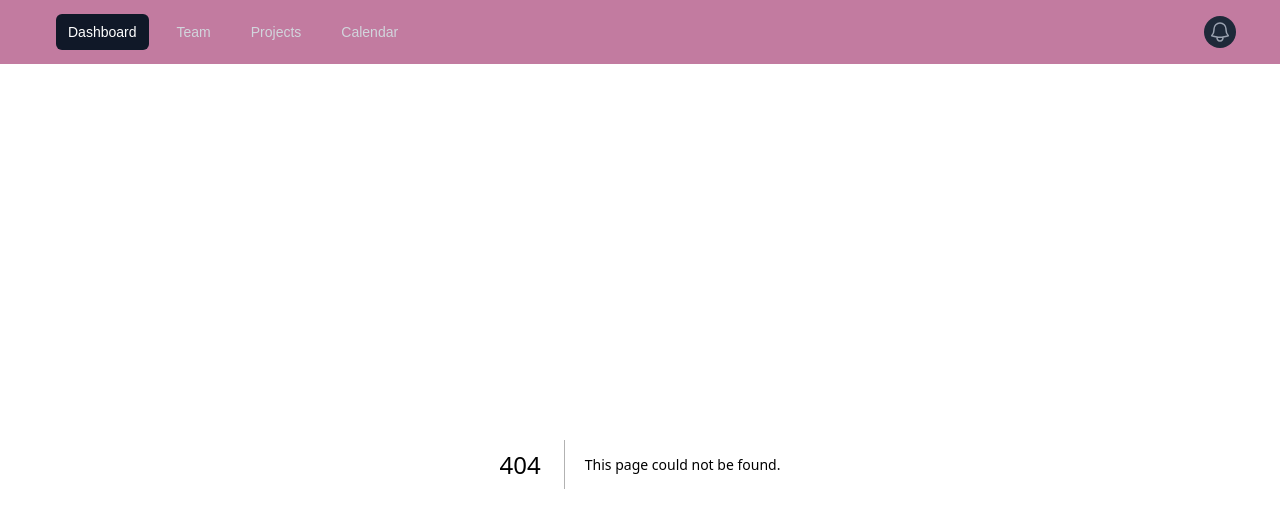
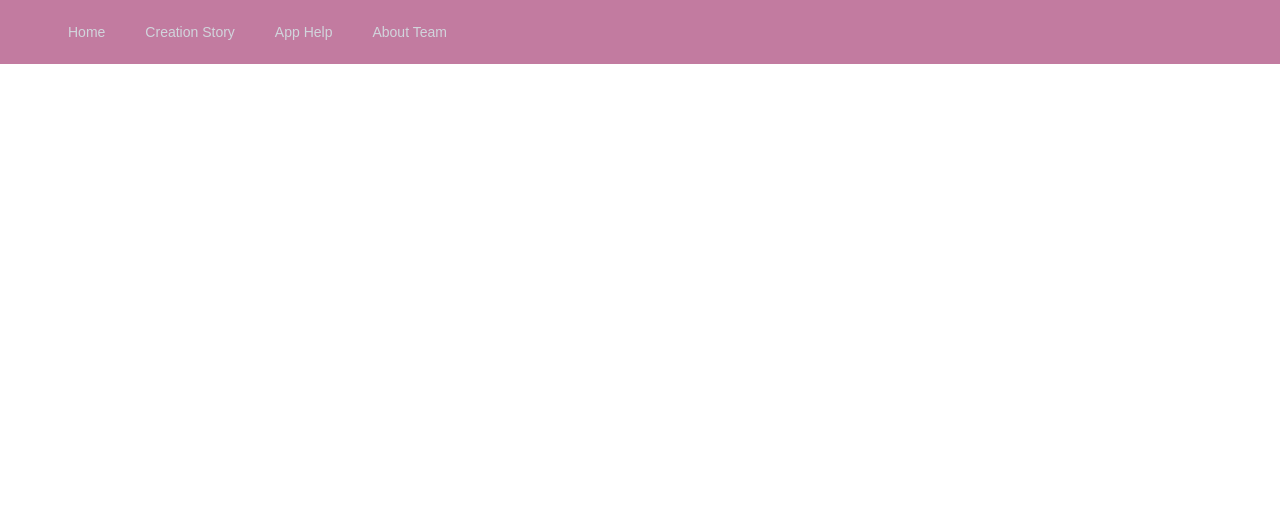
Before and after one commit to Gagana-Hettiarachchige/Spatial-Audio-Toolkit-Wiki, a Next.js app in the folder sat-wiki/: page /app-help in a window 1280 px wide. Before the commit this address had no page. Shown: the top 528 px of the page. Built offline with nearby package versions, Linux system fonts and the light colour scheme.

Commit message:
Created routes for other pages

```diff
--- /dev/null
+++ b/sat-wiki/app/about-team/page.tsx
@@ -0,0 +1,18 @@
+/*
+* FILE          : about-team\page.tsx
+* PROJECT       : Spatial Audio Toollkit
+* PROGRAMMER    : Gagana "Gage" Hettiarachchige
+* FIRST VERSION : 2025-04-10
+* DESCRIPTION   :
+*   This file is the about team page of the wiki.
+*/
+
+import Image from "next/image";
+
+export default function Home() {
+  return (
+    <div>
+
+    </div>
+  );
+}
--- /dev/null
+++ b/sat-wiki/app/app-help/page.tsx
@@ -0,0 +1,18 @@
+/*
+* FILE          : app-help\page.tsx
+* PROJECT       : Spatial Audio Toollkit
+* PROGRAMMER    : Gagana "Gage" Hettiarachchige
+* FIRST VERSION : 2025-04-10
+* DESCRIPTION   :
+*   This file is the app help page of the wiki.
+*/
+
+import Image from "next/image";
+
+export default function Home() {
+  return (
+    <div>
+
+    </div>
+  );
+}
--- /dev/null
+++ b/sat-wiki/app/creation-story/page.tsx
@@ -0,0 +1,18 @@
+/*
+* FILE          : creation-story\page.tsx
+* PROJECT       : Spatial Audio Toollkit
+* PROGRAMMER    : Gagana "Gage" Hettiarachchige
+* FIRST VERSION : 2025-04-10
+* DESCRIPTION   :
+*   This file is the creation story article of the wiki.
+*/
+
+import Image from "next/image";
+
+export default function Home() {
+  return (
+    <div>
+
+    </div>
+  );
+}
--- a/sat-wiki/app/layout.tsx
+++ b/sat-wiki/app/layout.tsx
@@ -1,5 +1,6 @@
 import type { Metadata } from "next";
 import { Geist, Geist_Mono } from "next/font/google";
+import Link from 'next/link'
 import "./globals.css";
 
 const geistSans = Geist({
@@ -48,41 +49,27 @@ export default function RootLayout({
                 </div>
                 <div className="hidden sm:ml-6 sm:block">
                   <div className="flex space-x-4">
-                    <a href="#" className="rounded-md bg-gray-900 px-3 py-2 text-sm font-medium text-white" aria-current="page">Dashboard</a>
-                    <a href="#" className="rounded-md px-3 py-2 text-sm font-medium text-gray-300 hover:bg-gray-700 hover:text-white">Team</a>
-                    <a href="#" className="rounded-md px-3 py-2 text-sm font-medium text-gray-300 hover:bg-gray-700 hover:text-white">Projects</a>
-                    <a href="#" className="rounded-md px-3 py-2 text-sm font-medium text-gray-300 hover:bg-gray-700 hover:text-white">Calendar</a>
+                    {/* Selected Style: rounded-md bg-gray-900 px-3 py-2 text-sm font-medium text-white aria-current="page"*/}
+                    <Link href="/" className="rounded-md px-3 py-2 text-sm font-medium text-gray-300 hover:bg-gray-700 hover:text-white">Home</Link>
+                    <Link href="/creation-story" className="rounded-md px-3 py-2 text-sm font-medium text-gray-300 hover:bg-gray-700 hover:text-white">Creation Story</Link>
+                    <Link href="/app-help" className="rounded-md px-3 py-2 text-sm font-medium text-gray-300 hover:bg-gray-700 hover:text-white">App Help</Link>
+                    <Link href="/about-team" className="rounded-md px-3 py-2 text-sm font-medium text-gray-300 hover:bg-gray-700 hover:text-white">About Team</Link>
                   </div>
                 </div>
               </div>
-              <div className="absolute inset-y-0 right-0 flex items-center pr-2 sm:static sm:inset-auto sm:ml-6 sm:pr-0">
-                <button type="button" className="relative rounded-full bg-gray-800 p-1 text-gray-400 hover:text-white focus:ring-2 focus:ring-white focus:ring-offset-2 focus:ring-offset-gray-800 focus:outline-hidden">
-                  <span className="absolute -inset-1.5"></span>
-                  <span className="sr-only">View notifications</span>
-                  <svg className="size-6" fill="none" viewBox="0 0 24 24" strokeWidth="1.5" stroke="currentColor" aria-hidden="true" data-slot="icon">
-                    <path strokeLinecap="round" strokeLinejoin="round" d="M14.857 17.082a23.848 23.848 0 0 0 5.454-1.31A8.967 8.967 0 0 1 18 9.75V9A6 6 0 0 0 6 9v.75a8.967 8.967 0 0 1-2.312 6.022c1.733.64 3.56 1.085 5.455 1.31m5.714 0a24.255 24.255 0 0 1-5.714 0m5.714 0a3 3 0 1 1-5.714 0" />
-                  </svg>
-                </button>
-                <div className="relative ml-3">
-                  <div>
-                    <button type="button" className="relative flex rounded-full bg-gray-800 text-sm focus:ring-2 focus:ring-white focus:ring-offset-2 focus:ring-offset-gray-800 focus:outline-hidden" id="user-menu-button" aria-expanded="false" aria-haspopup="true">
-                      <span className="absolute -inset-1.5"></span>
-                      <span className="sr-only">Open user menu</span>
-                    </button>
-                  </div>
-                </div>
-              </div>
+
             </div>
           </div>
 
-          <div className="sm:hidden" id="mobile-menu">
+          {/* Mobile menu */}
+          {/* <div className="sm:hidden" id="mobile-menu">
             <div className="space-y-1 px-2 pt-2 pb-3">
               <a href="#" className="block rounded-md bg-gray-900 px-3 py-2 text-base font-medium text-white" aria-current="page">Dashboard</a>
               <a href="#" className="block rounded-md px-3 py-2 text-base font-medium text-gray-300 hover:bg-gray-700 hover:text-white">Team</a>
               <a href="#" className="block rounded-md px-3 py-2 text-base font-medium text-gray-300 hover:bg-gray-700 hover:text-white">Projects</a>
               <a href="#" className="block rounded-md px-3 py-2 text-base font-medium text-gray-300 hover:bg-gray-700 hover:text-white">Calendar</a>
             </div>
-          </div>
+          </div> */}
         </nav>
         {children}
       </body>
```
